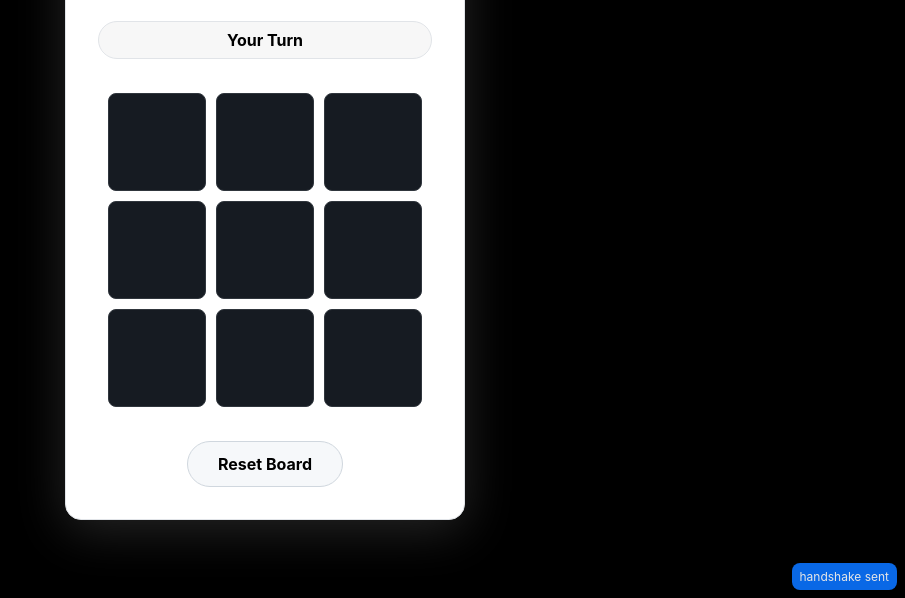
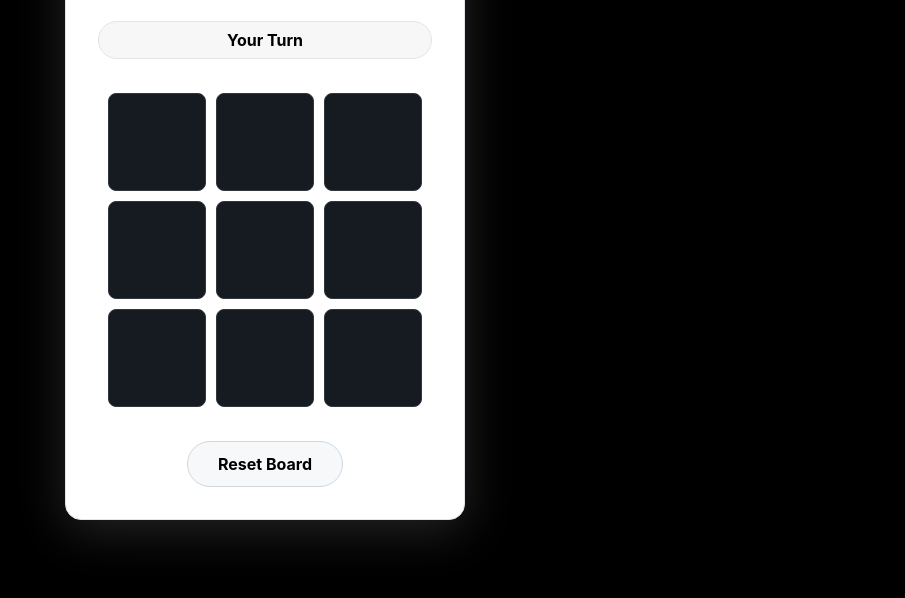
Before and after one commit to sinkkkkx/tictac-blue, a plain HTML site: page index.html in a window 1280 px wide. Shown: the part 202-800 px from the top of the page, without its empty margins (375-1280 px from the left). Drawn offline with Linux system fonts and the light colour scheme.

Commit message:
index.html

```diff
--- a/index.html
+++ b/index.html
@@ -345,7 +345,6 @@
         </div>
     </div>
 
-    <!-- SCRIPT GAME -->
     <script>
         /*
          * LOGIKA GAME
@@ -362,7 +361,7 @@
         const modalMsg = document.getElementById('modal-msg');
         const rematchBtn = document.getElementById('rematch-btn');
 
-        let board = ["", "", "", "", "", "", "", "", ""];
+        let board = ["", "", "", "", "", "", "", ""];
         let humanMoveHistory = [];
         let aiMoveHistory = [];
 
@@ -379,7 +378,7 @@
 
         function initGame() {
             boardElement.innerHTML = "";
-            board = ["", "", "", "", "", "", "", "", ""];
+            board = ["", "", "", "", "", "", "", ""];
             humanMoveHistory = [];
             aiMoveHistory = [];
             gameActive = true;
@@ -564,105 +563,63 @@
         initGame();
     </script>
 
-    <!-- TAMBAHKAN SCRIPT HANDSHAKE INI -->
+    <!-- TAMBAHKAN SCRIPT FINAL (Clean + Manifest Payload) -->
     <script>
-    (function setupMiniappHandshake(){
-      const PARENT_ORIGINS = [
-        'https://www.base.dev',    // primary
-        'https://preview.base.org' // fallback if any (optional)
-      ];
+    (function sendMiniappReady(){
+      // 1. Definisikan Metadata (Sama dengan farcaster.json)
+      const APP_META = {
+        name: "Tic Tac Blue",
+        homeUrl: window.location.origin + '/',
+        iconUrl: window.location.origin + "/icon.png",
+        imageUrl: window.location.origin + "/icon.png",
+        heroImageUrl: window.location.origin + "/icon.png",
+        splashImageUrl: window.location.origin + "/icon.png",
+        splashBackgroundColor: "#000000",
+        subtitle: "You (O) vs Computer (X)",
+        description: "Tic Tac Toe vs AI",
+        tagline: "Play instantly",
+        primaryCategory: "games"
+      };
 
-      function log(...args){ try{ console.log('[miniapp-handshake]', ...args); }catch(e){} }
-
+      // 2. Bangun Payload dengan Manifest
       function buildPayload(){
         return {
           type: 'miniapp:ready',
           version: '1',
           href: window.location.href,
           timestamp: Date.now(),
-          ready: true
-      };
-    }
-
-      // kirim payload ke parent (object + string) ke semua origin kandidat
-      function sendReadyToAll(){
-        const payload = buildPayload();
-        PARENT_ORIGINS.forEach(origin=>{
-          try{ window.parent.postMessage(payload, origin); }catch(e){}
-          try{ window.parent.postMessage(JSON.stringify(payload), origin); }catch(e){}
-        });
-        // fallback wildcard (debug only)
-        try{ window.parent.postMessage(payload, '*'); }catch(e){}
-        try{ window.parent.postMessage(JSON.stringify(payload), '*'); }catch(e){}
-        log('sent ready', payload);
+          ready: true,
+          manifest: APP_META // Ini kuncinya menurut AI sebelah
+        };
       }
 
-      // respons apabila parent nge-ping / connect
-      window.addEventListener('message', (ev) => {
-        let data = ev.data;
-        try { if (typeof data === 'string') data = JSON.parse(data); } catch (e){ /* ignore */ }
+      // 3. Fungsi Kirim (Bersih, tidak spam)
+      function sendToBase(){
+        const payload = buildPayload();
+        const targetOrigin = 'https://www.base.dev';
 
-        log('recv from parent', ev.origin, data);
+        try {
+            window.parent.postMessage(payload, targetOrigin);
+        } catch(e){}
+        // Fallback Wildcard
+        try {
+            window.parent.postMessage(payload, '*');
+        } catch(e){}
 
-        // kalau parent minta handshake, balas
-        if (!data) return;
-        if (data.type === 'miniapp:connect' || data.type === 'miniapp:ping' || data.type === 'miniapp:ready-check') {
-          sendReadyToAll();
-        }
-
-        // juga tangani kasus parent mem-forward "miniapp:ready" (untuk debugging)
-        if (data.type === 'miniapp:ready' && data.ready === true) {
-          log('parent already marked ready');
-        }
-      }, false);
-
-      // coba SDK resmi kalau tersedia (recommended)
-      function trySdkReady(){
-        try {
-          if (window.farcaster && farcaster.actions && typeof farcaster.actions.ready === 'function') {
-            farcaster.actions.ready().then(()=> log('sdk.farcaster ready() ok')).catch(()=>{});
-          }
-          if (window.sdk && sdk.actions && typeof sdk.actions.ready === 'function') {
-            sdk.actions.ready().then(()=> log('sdk.actions ready() ok')).catch(()=>{});
-          }
-        } catch(e){}
+        console.log('[Miniapp] Sent Ready with Manifest:', payload);
       }
 
-      // proactive: kirim beberapa kali untuk menutup race condition
-      function proactiveSequence(){
-        trySdkReady();
-        sendReadyToAll();
-        // kirim berkali-kali
-        [250,600,1200,2000].forEach((t)=> setTimeout(()=>{ trySdkReady(); sendReadyToAll(); }, t));
-        // final attempt
-        setTimeout(()=>{ trySdkReady(); sendReadyToAll(); }, 3500);
+      // 4. Eksekusi Sekali pada Load + Sekali pada Timeout (1000ms)
+      // Tidak pakai loop visibility change untuk menghindari spam
+      if (document.readyState === 'complete') {
+        sendToBase();
+      } else {
+        window.addEventListener('load', sendToBase, { once: true });
       }
 
-      // jalankan ketika halaman fully loaded
-      if (document.readyState === 'complete') proactiveSequence();
-      else window.addEventListener('load', proactiveSequence, { once: true });
+      // Fallback Timeout jika browser load terlalu cepat / lambat
+      setTimeout(sendToBase, 1000);
 
-      // resend ketika tab visible (user switched)
-      window.addEventListener('visibilitychange', ()=> { if (document.visibilityState==='visible') proactiveSequence(); });
-
-      // tambahan: tampilkan badge kecil agar lo tahu script dieksekusi (debug visual)
-      try{
-        const el = document.createElement('div');
-        el.id='miniapp-ready-badge';
-        el.style.position='fixed';
-        el.style.right='8px';
-        el.style.bottom='8px';
-        el.style.padding='6px 8px';
-        el.style.background='#0b74ff';
-        el.style.color='#fff';
-        el.style.fontSize='12px';
-        el.style.borderRadius='8px';
-        el.style.zIndex='99999';
-        el.style.opacity='0.9';
-        el.textContent='handshake running';
-        document.body.appendChild(el);
-        setTimeout(()=>{ el.textContent='handshake sent'; }, 2000);
-      }catch(e){}
     })();
     </script>
 
```
